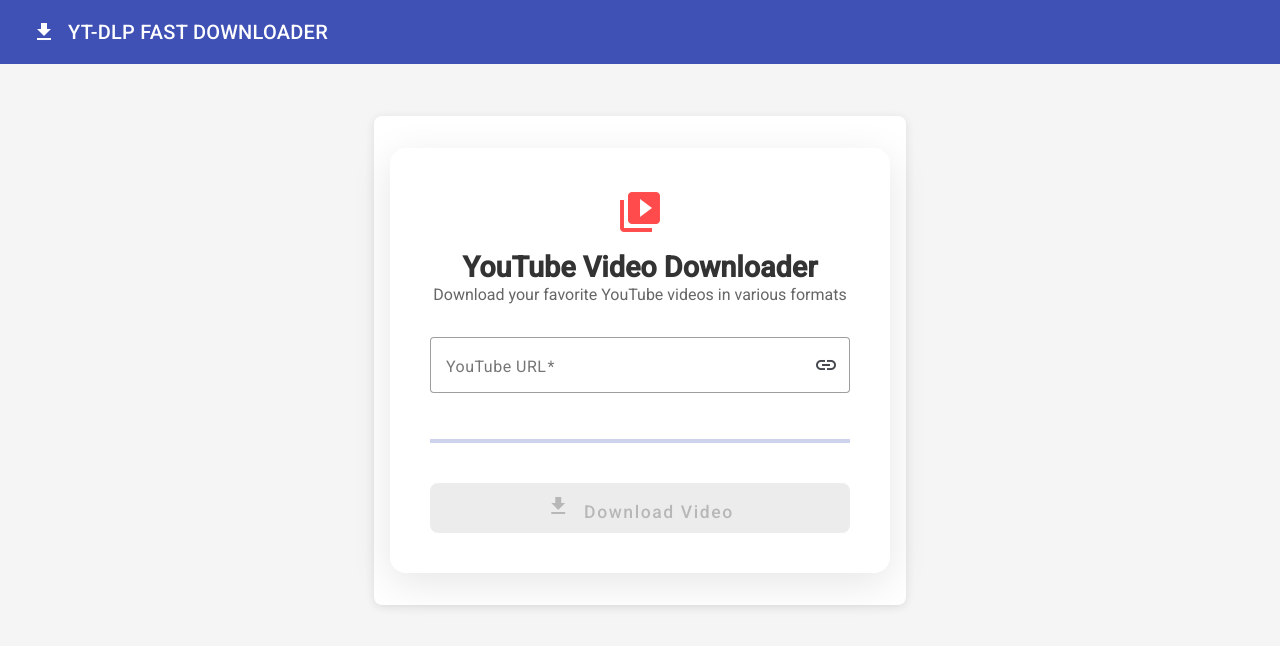
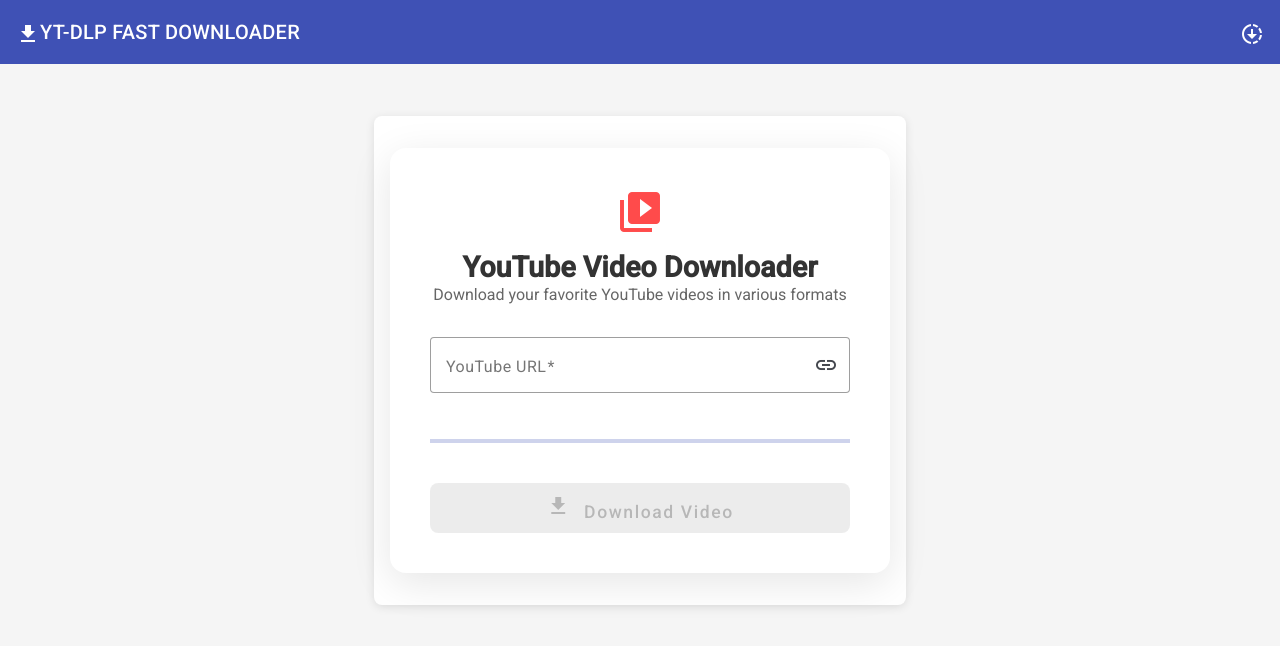
Before and after one commit to Ehsanulkhaliq4/yt-dlf-downloader-frontend, an Angular app: page / in a window 1280 px wide. Shown: the top 646 px of the page. Built offline with nearby package versions, Linux system fonts and the light colour scheme.

Commit message:
Monitoring feature added

```diff
--- a/src/app/app.css
+++ b/src/app/app.css
@@ -37,6 +37,9 @@
   margin-top: 1rem;
 }
 
+.cursor-pointer {
+  cursor: pointer;
+}
 
 .material-toolbar-content {
   display: flex;
@@ -65,3 +68,11 @@
   font-weight: 500;
   line-height: 24px;
 }
+
+.example-spacer {
+  flex: 1 1 auto;
+}
+
+.material-toolbar-icon {
+  vertical-align: middle;
+}
--- a/src/app/app.html
+++ b/src/app/app.html
@@ -1,8 +1,12 @@
 <mat-toolbar color="primary" class="app-toolbar">
   <mat-toolbar-row>
-    <div class="material-toolbar-content">
+    <div class="material-toolbar-content" routerLink="/" class="cursor-pointer">
       <mat-icon class="material-toolbar-icon">download</mat-icon>
       <span class="material-toolbar-title">{{ title }}</span>
+    </div>
+     <span class="example-spacer"></span>
+      <div class="material-toolbar-content" [matTooltip]="'Downloads'" routerLink="/download" class="cursor-pointer">
+      <mat-icon class="material-toolbar-icon">downloading</mat-icon>
     </div>
   </mat-toolbar-row>
 </mat-toolbar>
--- a/src/app/app.routes.ts
+++ b/src/app/app.routes.ts
@@ -1,7 +1,9 @@
 import { Routes } from '@angular/router';
 import { DownloadForm } from './components/download-form/download-form';
+import { DownloadProgressComponent } from './components/download-progress/download-progress';
 
 export const routes: Routes = [
   { path: '', component: DownloadForm },
+  { path: 'download', component: DownloadProgressComponent },
   { path: '**', redirectTo: '' }
 ];
--- a/src/app/app.ts
+++ b/src/app/app.ts
@@ -1,11 +1,12 @@
 import { Component, signal } from '@angular/core';
-import { RouterOutlet } from '@angular/router';
+import { RouterOutlet, RouterLink } from '@angular/router';
 import { MatToolbarModule } from '@angular/material/toolbar';
 import { MatIconModule } from '@angular/material/icon';
+import { MatTooltipModule } from '@angular/material/tooltip';
 
 @Component({
   selector: 'app-root',
-  imports: [RouterOutlet,MatToolbarModule, MatIconModule],
+  imports: [RouterOutlet, RouterLink, MatToolbarModule, MatIconModule , MatTooltipModule],
   templateUrl: './app.html',
   styleUrl: './app.css'
 })
--- a/src/app/components/progress-dialog/progress-dialog.ts
+++ b/src/app/components/progress-dialog/progress-dialog.ts
@@ -8,6 +8,7 @@
 import { MatCardModule } from '@angular/material/card';
 import { catchError, interval, of, Subscription, switchMap, takeWhile } from 'rxjs';
 import { MatProgressSpinnerModule } from '@angular/material/progress-spinner';
+import { DownloadProgressService } from '../../service/download-progress-service';
 
 @Component({
   selector: 'app-progress-dialog',
@@ -40,10 +41,16 @@
   constructor(
     public dialogRef: MatDialogRef<ProgressDialogComponent>,
     @Inject(MAT_DIALOG_DATA) public data: { downloadId: string },
-    private downloadService: Download
+    private downloadService: Download,
+    private downloadProgressService: DownloadProgressService
   ) {}
 
   ngOnInit(): void {
+    this.downloadProgressService.addDownloadTasks(
+      this.data.downloadId,
+      "",
+      ""
+    );
     this.startProgressPolling();
   }
 
@@ -65,15 +72,13 @@
             })
           );
         }),
-        takeWhile((progress) => progress.percentage < 100, true) // Continue until 100%
+        takeWhile((progress) => progress.percentage < 100, true)
       )
       .subscribe({
         next: (progress) => {
           this.isLoading = false;
           this.progress = progress;
-          // Update dialog title when completed
           if (progress.percentage >= 100) {
-            // Auto-close after 3 seconds when completed
             setTimeout(() => {
               this.dialogRef.close('completed');
             }, 3000);
@@ -115,6 +120,7 @@
   }
 
   onClose(): void {
+    this.downloadProgressService.markDialogClosed(this.data.downloadId)
     this.dialogRef.close();
   }
 }
```
Also changed, not shown: package.json (line endings or trailing spaces), 1 other file (tests, documents, lock files or other folders).
